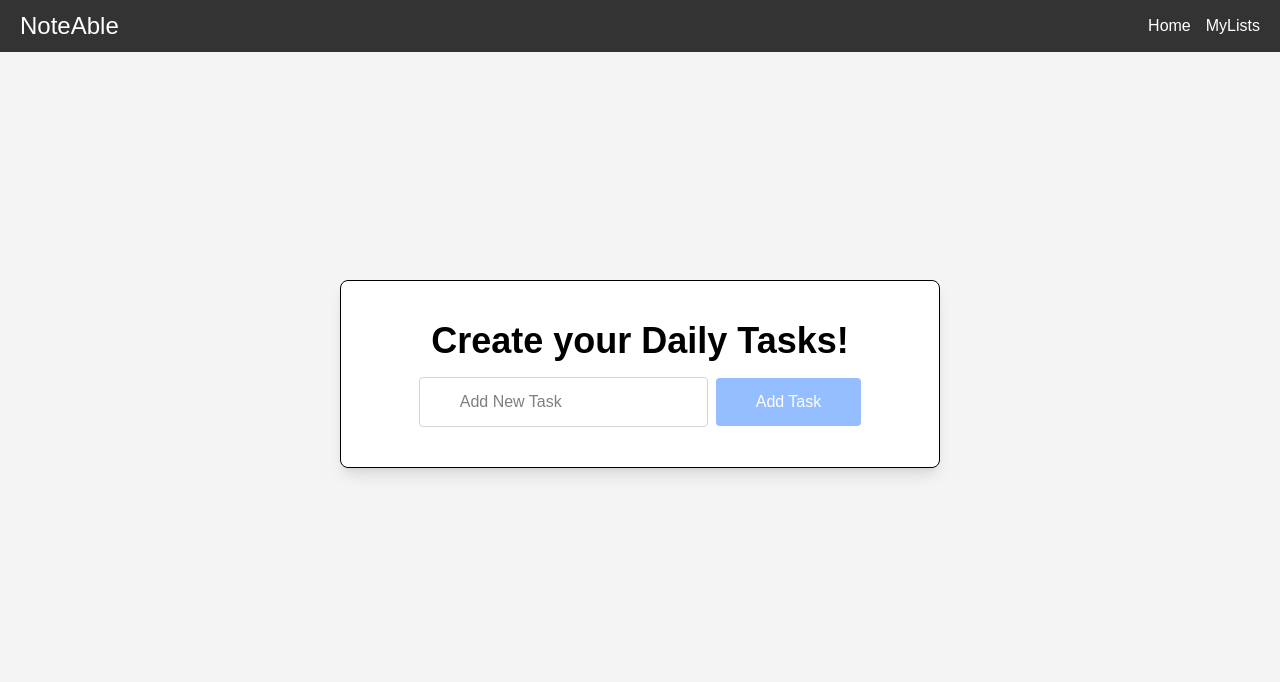
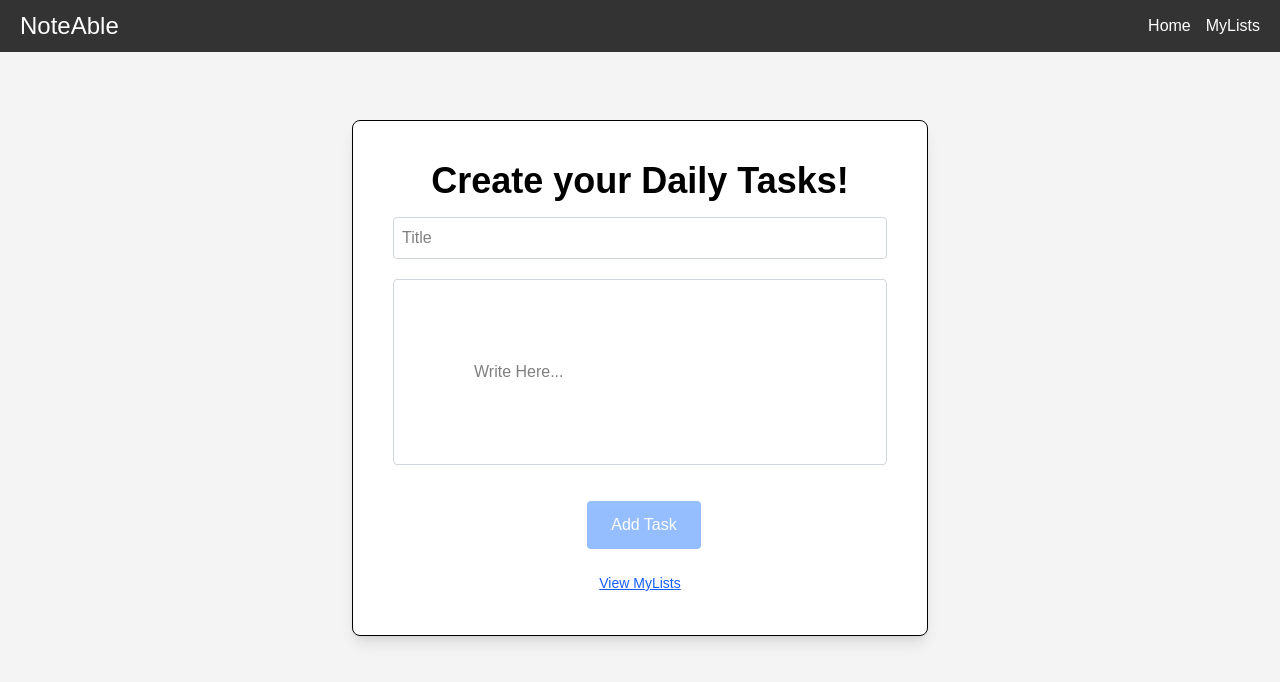
Before and after one commit to NajeebUrRehmanRaja/To-do-App, a React (Vite) app in the folder Todo-app/: page / in a window 1280 px wide. Shown: the top 682 px of the page. Built offline with nearby package versions, Linux system fonts and the light colour scheme; the HTML template or start-up script is replaced by a standard one.

Commit message:
Enhance task addition functionality with toast notifications and input clearing in HeroSection

```diff
--- a/Todo-app/src/Pages/HeroSection.jsx
+++ b/Todo-app/src/Pages/HeroSection.jsx
@@ -1,41 +1,89 @@
-import React, { useState } from 'react'
-import { Link } from 'react-router';
+import React, { useState } from "react";
+import { Link } from "react-router"; // Correct import
 import { toast } from "react-toastify";
 
 const HeroSection = () => {
   const [inputValue, setInputValue] = useState("");
-  const showToast = () => {
-     toast.success("New Task Added!", {
-       hideProgressBar: true,
-       autoClose: 2000, // optional, sets how long toast stays visible
-       position: "bottom-right", // optional, sets the position of the toast
-       theme: "colored", // optional for colored theme
-     });
+  const [taskList, setTaskList] = useState([]);
+
+  const handleAddTask = () => {
+    if (!inputValue.trim()) return;
+
+    // Add task to local state
+    const updatedTasks = [...taskList, inputValue.trim()];
+    setTaskList(updatedTasks);
+
+    // Optional: Save globally if needed
+    const prevTasks = JSON.parse(localStorage.getItem("tasks")) || [];
+    localStorage.setItem(
+      "tasks",
+      JSON.stringify([...prevTasks, inputValue.trim()])
+    );
+
+    // Show toast
+    toast.success("New Task Added!", {
+      hideProgressBar: true,
+      autoClose: 2000,
+      position: "bottom-right",
+      theme: "colored",
+    });
+
+    // Clear input
+    setInputValue("");
   };
+
   return (
-    <div className="mx-auto mt-70 border text-center w-150 p-10 rounded-lg shadow-lg bg-white">
+    <div className="mx-auto mt-30 border text-center w-[90%] max-w-xl p-10 rounded-lg shadow-lg bg-white">
       <h1 className="text-4xl font-bold mb-4">Create your Daily Tasks!</h1>
-      <div>
-        {/* <label htmlFor="taskInput" className="text-lg font-semibold mr-2"> Task: </label> */}
+      <div className="flex flex-col justify-center items-center gap-5">
+        <input
+          type="text"
+          id="taskheading"
+          className="border border-gray-300 rounded w-full p-2"
+          placeholder="Title"
+          value={inputValue}
+          onChange={(e) => setInputValue(e.target.value)}
+        />
         <input
           type="text"
           id="taskInput"
-          className="border border-gray-300 rounded px-10 py-3"
-          placeholder="Add New Task"
+          className="border border-gray-300 rounded w-full p-20"
+          placeholder="Write Here..."
           value={inputValue}
           onChange={(e) => setInputValue(e.target.value)}
         />
         <button
-          className={`ml-2 bg-blue-500 text-white px-10 py-3 rounded cursor-pointer hover:bg-blue-600 transition duration-300 ${!inputValue.trim() ? "opacity-50 cursor-not-allowed" : ""}`}
-          onClick={showToast}
+          className={`mt-4 sm:ml-2 bg-blue-500 text-white px-6 py-3 rounded cursor-pointer hover:bg-blue-600 transition duration-300 ${
+            !inputValue.trim() ? "opacity-50 cursor-not-allowed" : ""
+          }`}
+          onClick={handleAddTask}
           disabled={!inputValue.trim()}
         >
           Add Task
         </button>
-        {/* <Link to="/mylists" className="cursor-pointer text-sm underline text-blue-600 flex ml-105 mt-1 ">MyLists</Link> */}
       </div>
+
+      {/* 🆕 Display current tasks */}
+      {taskList.length > 0 && (
+        <div className="mt-6 text-left">
+          <h2 className="text-lg font-semibold mb-2">New Tasks:</h2>
+          <ul className="list-disc ml-6">
+            {taskList.map((task, idx) => (
+              <li key={idx}>{task}</li>
+            ))}
+          </ul>
+        </div>
+      )}
+
+      {/* Link to previous tasks */}
+      <Link
+        to="/mylists"
+        className="mt-6 inline-block text-blue-600 underline text-sm"
+      >
+        View MyLists
+      </Link>
     </div>
   );
-}
+};
 
-export default HeroSection
+export default HeroSection;
```
